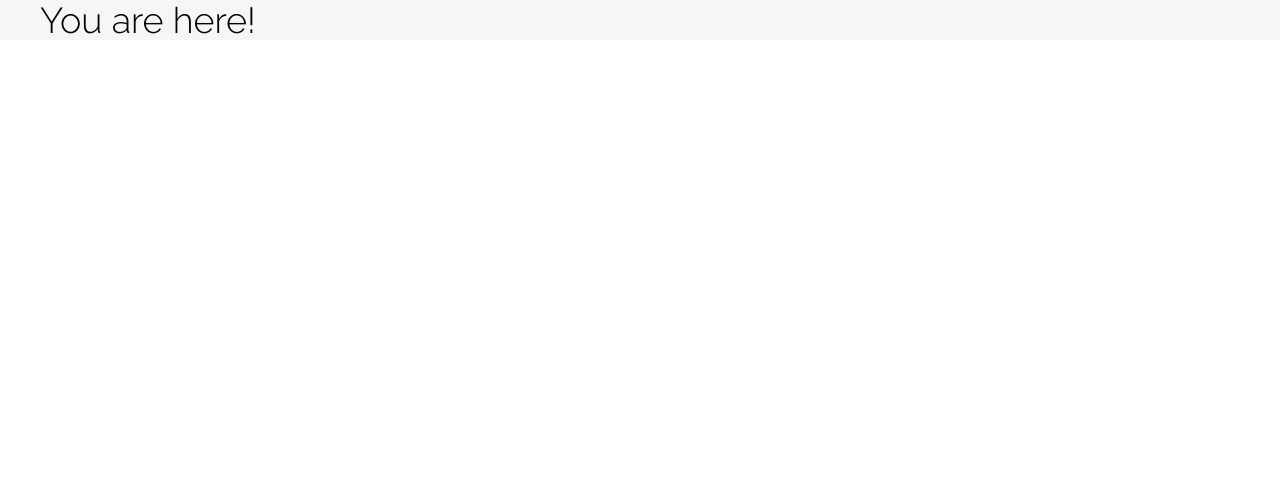
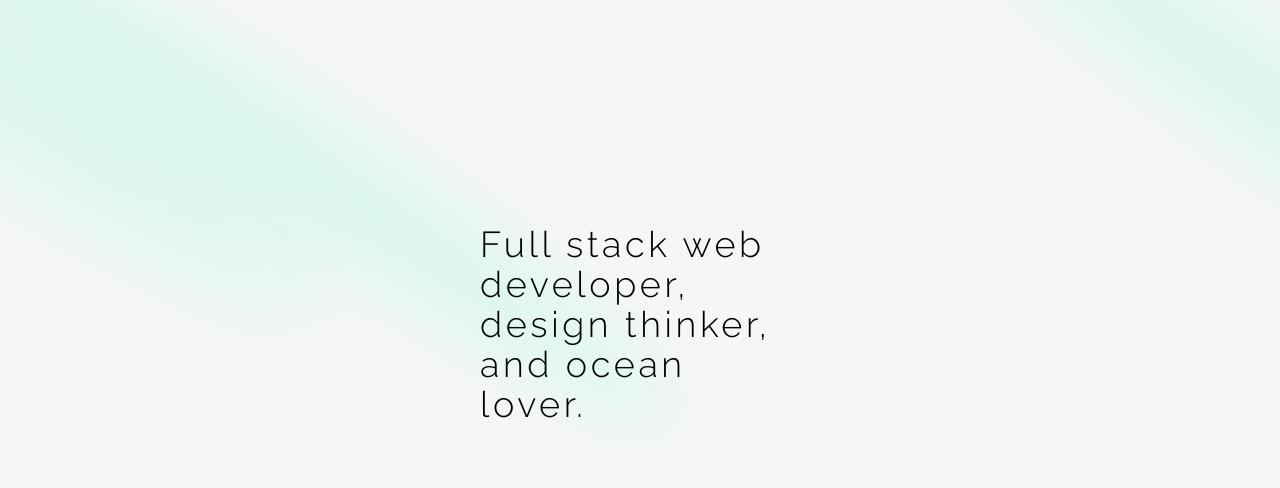
Before and after one commit to mandyh101/next-portfolio-24, a Next.js app: page / in a window 1280 px wide. Shown: the top 488 px of the page. Built offline with nearby package versions, Linux system fonts and the light colour scheme.

Commit message:
testing spotlight and wave effect in hero with Aceternity UI

```diff
--- a/app/globals.css
+++ b/app/globals.css
@@ -3,6 +3,7 @@
 @tailwind utilities;
 
 /* global styles */
+
 
   h1{
     @apply font-sans text-4xl;
--- a/app/page.tsx
+++ b/app/page.tsx
@@ -1,10 +1,12 @@
-import Image from "next/image";
+import HeroWave from "@/components/Hero-wave";
+import HeroSpotlight from "@/components/Hero-spotlight";
 
 export default function Home() {
   return (
     <main className="relative bg-seasalt-white flex justify-center items-center flex-col overflow-hidden mx-auto sm:px-10 px-5">
       <div className="max-w-7xl w-full">
-        <h1>You are here!</h1>
+        <HeroSpotlight />
+        {/* <HeroWave /> */}
       </div>
     </main>
   );
--- /dev/null
+++ b/components/Hero-spotlight.tsx
@@ -0,0 +1,24 @@
+import React from 'react'
+import { Spotlight } from './ui/Spotlight'
+
+function HeroSpotlight() {
+  return (
+    <div className='pb-24 pt-40'>
+      <div>
+        {/*  */}
+        <Spotlight className='-top-40 -left-10 md:-left-32 md:-top-20 h-screen' fill='aquamarine' />
+        <Spotlight className='top-10 left-full h-[80vh] w-[50vw]' fill='aquamarine' />
+        <Spotlight className='top-28 left-80 h-[80vh] w-[50vw]' fill='aquamarine' />
+      </div>
+      <div className='flex justify-center relative my-16 z-10'>
+        <div className='max-w-[89vw] md:max-w-2xl lg:max-w-[60vw] flex flex-col items-center justify-center'>
+          <h1 className='tracking-widest max-w-80'>
+          Full stack web developer, design thinker, and ocean lover.
+          </h1>
+        </div>
+      </div>
+    </div>
+  )
+}
+
+export default HeroSpotlight
--- /dev/null
+++ b/components/Hero-wave.tsx
@@ -0,0 +1,13 @@
+import React from 'react'
+import { Spotlight } from './ui/Spotlight'
+import { WavyBackground } from './ui/wavy-background'
+
+function HeroWave() {
+  return (
+    <div className='pb-24 pt-40'>
+        <WavyBackground className='bottom-0' colors={['#90fff1','#1de4da','#04c8c1', '#60f5cc', '#0a6465']} backgroundFill='#F7F6F6' speed='fast' waveWidth={50} blur={0} />
+    </div>
+  )
+}
+
+export default HeroWave
--- /dev/null
+++ b/components/ui/Spotlight.tsx
@@ -0,0 +1,56 @@
+import React from "react";
+import { cn } from "@/lib/utils";
+
+type SpotlightProps = {
+  className?: string;
+  fill?: string;
+};
+
+export const Spotlight = ({ className, fill }: SpotlightProps) => {
+  return (
+    <svg
+      className={cn(
+        "animate-spotlight pointer-events-none absolute z-[1]  h-[169%] w-[138%] lg:w-[84%] opacity-0",
+        className
+      )}
+      xmlns="http://www.w3.org/2000/svg"
+      viewBox="0 0 3787 2842"
+      fill="none"
+    >
+      <g filter="url(#filter)">
+        <ellipse
+          cx="1924.71"
+          cy="273.501"
+          rx="1924.71"
+          ry="273.501"
+          transform="matrix(-0.822377 -0.568943 -0.568943 0.822377 3631.88 2291.09)"
+          fill={fill || "white"}
+          fillOpacity="0.21"
+        ></ellipse>
+      </g>
+      <defs>
+        <filter
+          id="filter"
+          x="0.860352"
+          y="0.838989"
+          width="3785.16"
+          height="2840.26"
+          filterUnits="userSpaceOnUse"
+          colorInterpolationFilters="sRGB"
+        >
+          <feFlood floodOpacity="0" result="BackgroundImageFix"></feFlood>
+          <feBlend
+            mode="normal"
+            in="SourceGraphic"
+            in2="BackgroundImageFix"
+            result="shape"
+          ></feBlend>
+          <feGaussianBlur
+            stdDeviation="151"
+            result="effect1_foregroundBlur_1065_8"
+          ></feGaussianBlur>
+        </filter>
+      </defs>
+    </svg>
+  );
+};
--- /dev/null
+++ b/components/ui/wavy-background.tsx
@@ -0,0 +1,132 @@
+"use client";
+import { cn } from "@/lib/utils";
+import React, { useEffect, useRef, useState } from "react";
+import { createNoise3D } from "simplex-noise";
+
+export const WavyBackground = ({
+  children,
+  className,
+  containerClassName,
+  colors,
+  waveWidth,
+  backgroundFill,
+  blur = 10,
+  speed = "fast",
+  waveOpacity = 0.5,
+  ...props
+}: {
+  children?: any;
+  className?: string;
+  containerClassName?: string;
+  colors?: string[];
+  waveWidth?: number;
+  backgroundFill?: string;
+  blur?: number;
+  speed?: "slow" | "fast";
+  waveOpacity?: number;
+  [key: string]: any;
+}) => {
+  const noise = createNoise3D();
+  let w: number,
+    h: number,
+    nt: number,
+    i: number,
+    x: number,
+    ctx: any,
+    canvas: any;
+  const canvasRef = useRef<HTMLCanvasElement>(null);
+  const getSpeed = () => {
+    switch (speed) {
+      case "slow":
+        return 0.001;
+      case "fast":
+        return 0.002;
+      default:
+        return 0.001;
+    }
+  };
+
+  const init = () => {
+    canvas = canvasRef.current;
+    ctx = canvas.getContext("2d");
+    w = ctx.canvas.width = window.innerWidth;
+    h = ctx.canvas.height = window.innerHeight;
+    ctx.filter = `blur(${blur}px)`;
+    nt = 0;
+    window.onresize = function () {
+      w = ctx.canvas.width = window.innerWidth;
+      h = ctx.canvas.height = window.innerHeight;
+      ctx.filter = `blur(${blur}px)`;
+    };
+    render();
+  };
+
+  const waveColors = colors ?? [
+    "#38bdf8",
+    "#818cf8",
+    "#c084fc",
+    "#e879f9",
+    "#22d3ee",
+  ];
+  const drawWave = (n: number) => {
+    nt += getSpeed();
+    for (i = 0; i < n; i++) {
+      ctx.beginPath();
+      ctx.lineWidth = waveWidth || 50;
+      ctx.strokeStyle = waveColors[i % waveColors.length];
+      for (x = 0; x < w; x += 5) {
+        var y = noise(x / 800, 0.3 * i, nt) * 100;
+        ctx.lineTo(x, y + h * 0.5); // adjust for height, currently at 50% of the container
+      }
+      ctx.stroke();
+      ctx.closePath();
+    }
+  };
+
+  let animationId: number;
+  const render = () => {
+    ctx.fillStyle = backgroundFill || "black";
+    ctx.globalAlpha = waveOpacity || 0.5;
+    ctx.fillRect(0, 0, w, h);
+    drawWave(5);
+    animationId = requestAnimationFrame(render);
+  };
+
+  useEffect(() => {
+    init();
+    return () => {
+      cancelAnimationFrame(animationId);
+    };
+  }, []);
+
+  const [isSafari, setIsSafari] = useState(false);
+  useEffect(() => {
+    // I'm sorry but i have got to support it on safari.
+    setIsSafari(
+      typeof window !== "undefined" &&
+        navigator.userAgent.includes("Safari") &&
+        !navigator.userAgent.includes("Chrome")
+    );
+  }, []);
+
+  return (
+    <div
+      className={cn(
+        "h-screen flex flex-col items-center justify-center",
+        containerClassName
+      )}
+    >
+      <canvas
+        className="absolute inset-0 z-0"
+        ref={canvasRef}
+        id="canvas"
+        style={{
+          ...(isSafari ? { filter: `blur(${blur}px)` } : {}),
+        }}
+      ></canvas>
+      <div className={cn("relative z-10", className)} {...props}>
+        {children}
+      </div>
+    </div>
+  );
+};
--- /dev/null
+++ b/lib/utils.ts
@@ -0,0 +1,6 @@
+import { ClassValue, clsx } from "clsx";
+import { twMerge } from "tailwind-merge";
+
+export function cn(...inputs: ClassValue[]) {
+  return twMerge(clsx(inputs));
+}
--- a/tailwind.config.ts
+++ b/tailwind.config.ts
@@ -1,4 +1,8 @@
 import type { Config } from "tailwindcss";
+
+//convert SVG code to a data URI so it can be embeded in CSS directly as bg images/icons
+// without needing to load a separate file
+const svgToDataUri = require("mini-svg-data-uri")
 
 const config: Config = {
   content: [
@@ -62,9 +66,26 @@ const config: Config = {
             '300': '#495057',
             '400': '#212429',
         }
-      }
+      },
+      animation: {
+        spotlight: "spotlight 2s ease .75s 1 forwards",
+      },
+      keyframes: {
+        spotlight: {
+          "0%": {
+            opacity: "0",
+            transform: "translate(-72%, -62%) scale(0.5)",
+          },
+          "100%": {
+            opacity: "1",
+            transform: "translate(-50%,-40%) scale(1)",
           },
         },
-  plugins: [],
+      },
+    },
+  },
+  plugins: [
+    require("tailwindcss-animate"),
+  ],
 };
 export default config;
```
Also changed, not shown: package.json (+10 -4 lines), 1 other file (tests, documents, lock files or other folders). Lines whose indentation alone changed are shown as unchanged.
